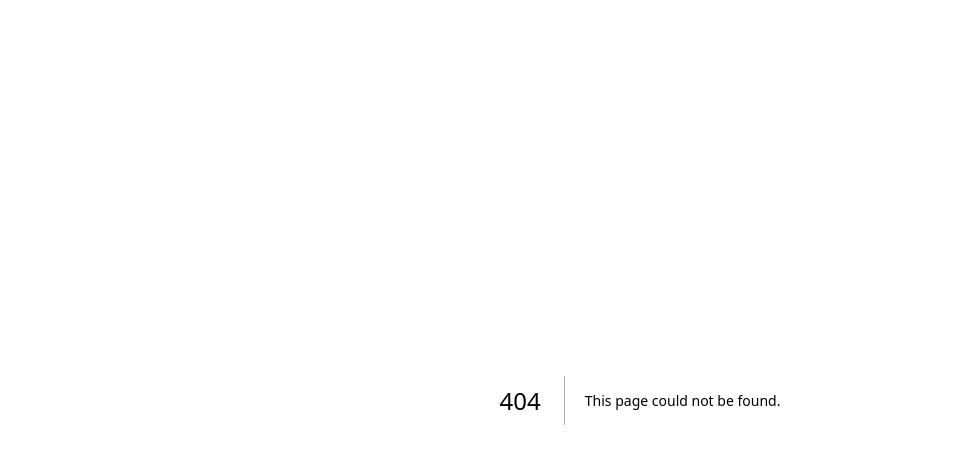
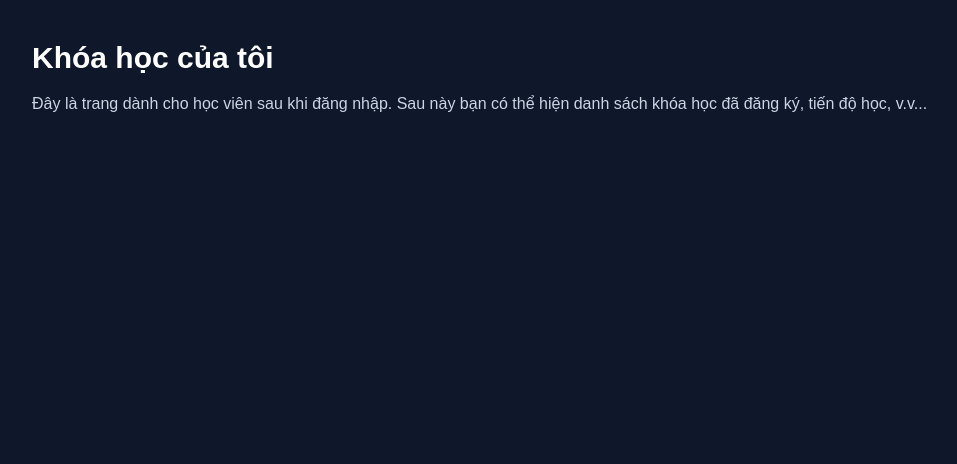
Before and after one commit to DinhQuyy/e-learning-fe, a Next.js app: page /my-learning in a window 1280 px wide. Before the commit this address had no page. Shown: the top 464 px of the page, without its empty margins (0-957 px from the left). Built offline with nearby package versions, Linux system fonts and the light colour scheme.

Commit message:
Fix login flow, update middleware, add student role logic

```diff
--- a/app/login/page.tsx
+++ b/app/login/page.tsx
@@ -41,7 +41,7 @@ export default function LoginPage() {
       }
 
       // ✅ Đăng nhập thành công: chuyển sang dashboard (hoặc trang chủ)
-      router.push("/dashboard"); // nếu chưa có thì tạm đổi thành "/"
+      router.push("/my-learning"); // nếu chưa có thì tạm đổi thành "/"
     } catch (err) {
       console.error(err);
       setError("Không thể kết nối tới server");
--- /dev/null
+++ b/app/my-learning/page.tsx
@@ -0,0 +1,12 @@
+// app/my-learning/page.tsx
+export default function MyLearningPage() {
+  return (
+    <div className="min-h-screen bg-slate-900 text-white px-8 py-10">
+      <h1 className="text-3xl font-bold mb-4">Khóa học của tôi</h1>
+      <p className="text-slate-300">
+        Đây là trang dành cho học viên sau khi đăng nhập.
+        Sau này bạn có thể hiện danh sách khóa học đã đăng ký, tiến độ học, v.v...
+      </p>
+    </div>
+  );
+}
--- a/middleware.ts
+++ b/middleware.ts
@@ -12,8 +12,8 @@ export function middleware(req: NextRequest) {
   const { pathname } = req.nextUrl;
 
   // Lấy token từ cookie
-  const studentToken = req.cookies.get("access_token")?.value; // E-learning token
-  const adminToken = req.cookies.get("admin_token")?.value;     // Admin token
+  const studentToken = req.cookies.get("directus_access_token")?.value; // E-learning token
+  const adminToken = req.cookies.get("admin_token")?.value;    // Admin token
 
   // Check routes
   const isAdminRoute = ADMIN_PROTECTED_ROUTES.some((route) =>
@@ -52,11 +52,11 @@ export function middleware(req: NextRequest) {
   }
 
   // Đã đăng nhập và access /login or /register → redirect về /my-learning
-  if (isStudentAuthRoute && studentToken) {
-    const myLearningUrl = new URL("/my-learning", req.url);
-    console.log("✅ Xác thực học viên thành công");
-    return NextResponse.redirect(myLearningUrl);
-  }
+  // if (isStudentAuthRoute && studentToken) {
+  //   const myLearningUrl = new URL("/my-learning", req.url);
+  //   console.log("✅ Xác thực học viên thành công");
+  //   return NextResponse.redirect(myLearningUrl);
+  // }
 
   // ALLOW ACCESS
 
```
Also changed, not shown: 1 other file (tests, documents, lock files or other folders).
